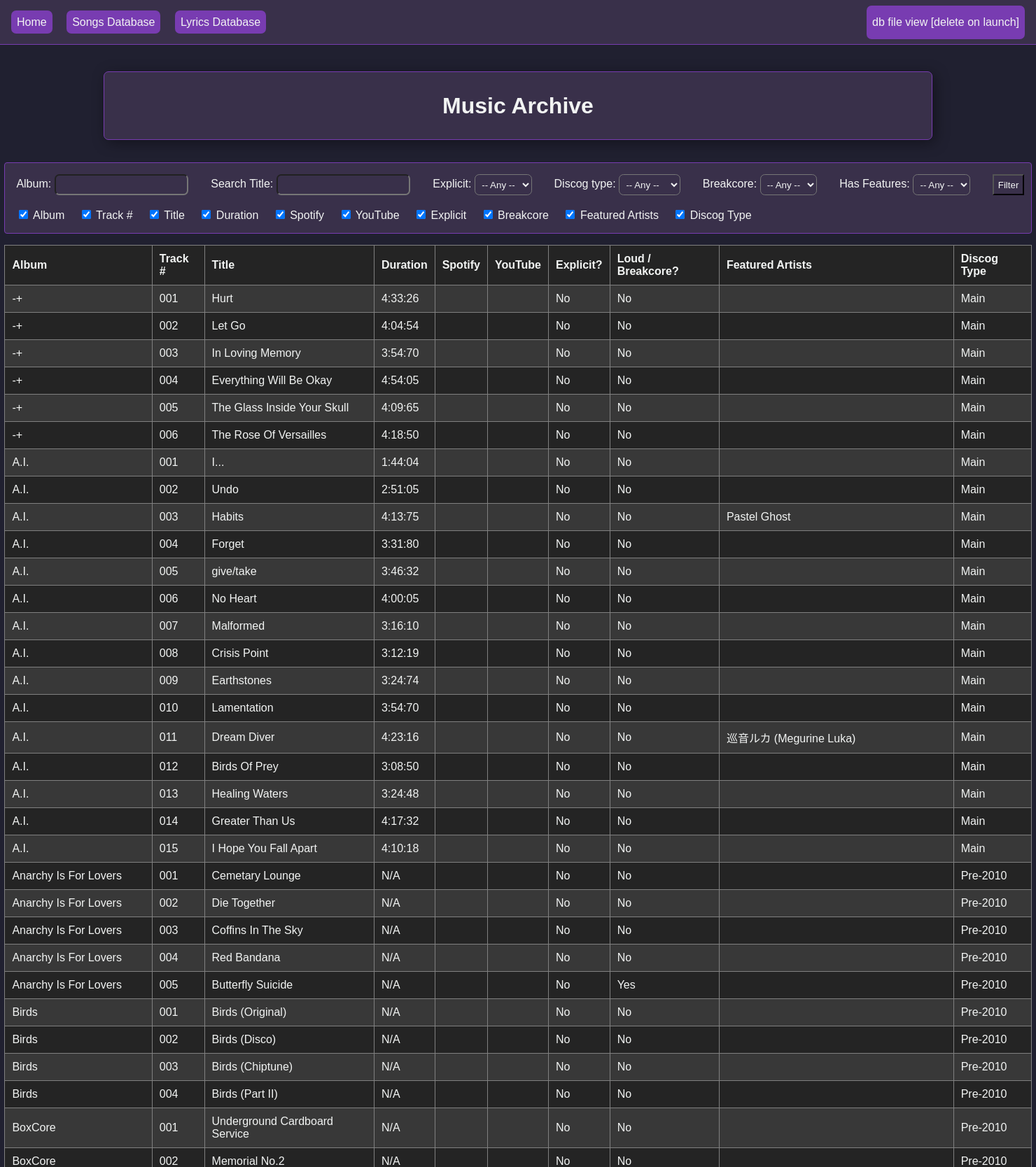
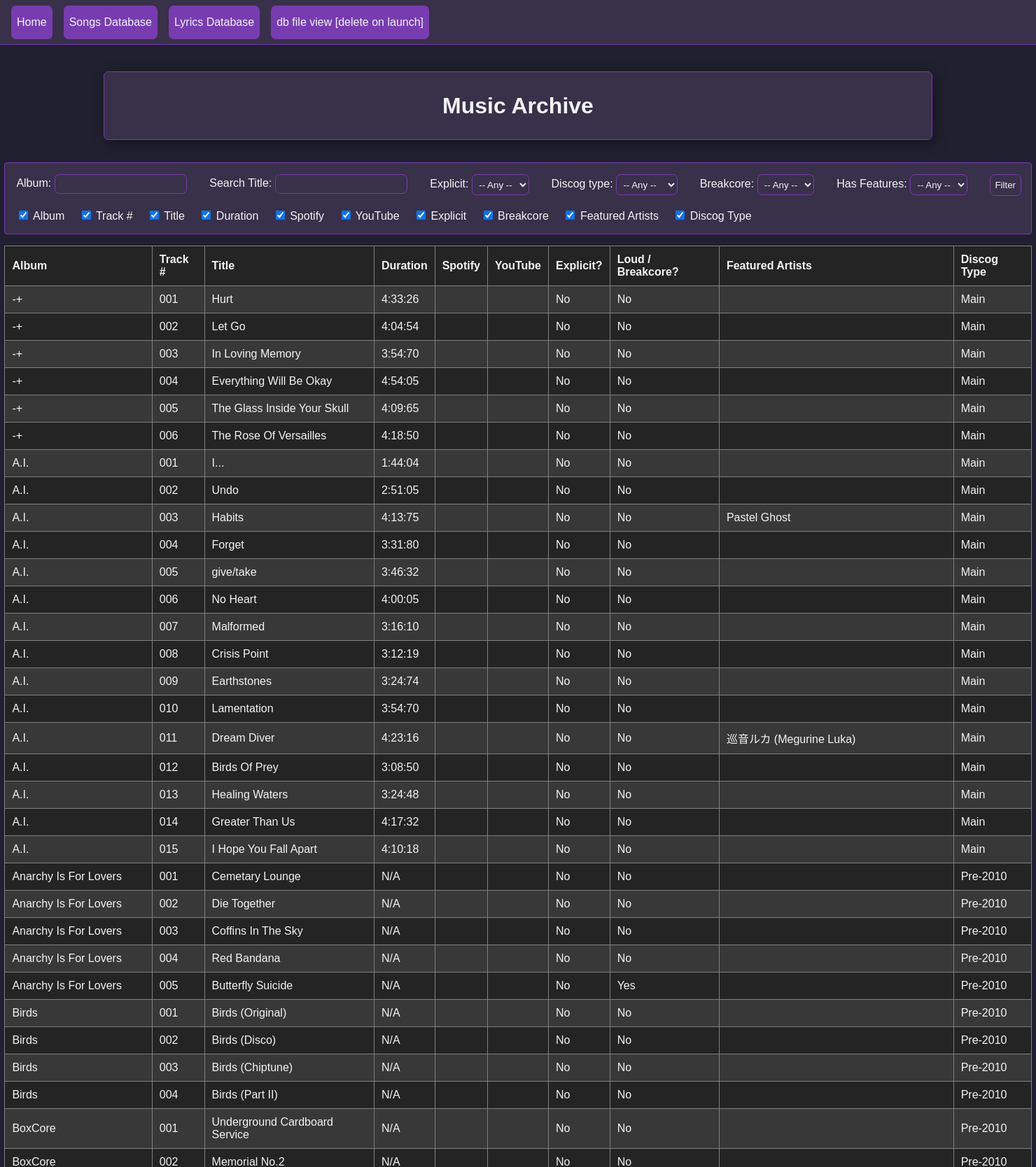
Before and after one commit to Kars-Ascended/MKA, a PHP site: page /songs.php in a window 1480 px wide. Shown: the top 1668 px of the page at 70% size. Run offline with PHP 8.4, Linux system fonts and the light colour scheme; data comes from the database, SQL or seed files in the repository.

Commit message:
more stuffs

```diff
--- a/backend/meta-include.php
+++ b/backend/meta-include.php
@@ -16,6 +16,6 @@
 <div class="nav">
     <a button href="index.php">Home</a>
     <a button href="songs.php">Songs Database</a>
-    <a button href="lyrics.php">Lyrics Database</a>
-    <a button href="/db" style="float: right; line-height: 2em;">db file view [delete on launch]</a>
+    <a button href="lyrics.php" style="">Lyrics Database</a>
+    <a button href="/db" style="float: left; line-height: 2em;">db file view [delete on launch]</a>
 </div>
--- a/css/base.css
+++ b/css/base.css
@@ -26,12 +26,23 @@
     background-color: var(--main);
 }
 
-[button] {
-    background-color: var(--accent);
+[button], button{
+    background-color: var(--accent) !important;
+    border: none;
     padding: 0.5em;
     border-radius: var(--main-br-radius);
-    transition: all 0.3s ease-in-out;
+    cursor: pointer;
 }
+
+:not(nav) button {
+    background-color: var(--secondary) !important;
+    border: 1px solid var(--accent) !important;
+}
+
+[button]:hover {
+    transition: all 0.1s ease-in-out;
+    scale: 1.05;
+    }
 
 a:not([button]){
     color: var(--accent-secondary)
--- a/css/main.css
+++ b/css/main.css
@@ -17,3 +17,16 @@
 .welcome {
     width: 90vw !important;
 }
+
+.custom-select select, label input {
+    cursor: pointer;
+    background-color: var(--secondary);
+    border: 1px solid var(--accent);
+}
+
+option {
+    background-color: var(--secondary);
+    color: var(--text);
+    border-radius: var(--main-br-radius);
+    border: 1px solid var(--accent);
+}
--- a/css/meta-include.css
+++ b/css/meta-include.css
@@ -13,6 +13,8 @@
     border-bottom: 1px solid var(--accent);
 
     [button] {
+        float: left;
+        line-height: 2em;
         text-decoration: none;
         margin: 0.5em;
     }
--- a/css/table.css
+++ b/css/table.css
@@ -60,3 +60,18 @@
   position: relative;
   font-family: Arial;
 }
+
+/* Custom Buttons */
+
+.custom-select select, label input {
+    cursor: pointer;
+    background-color: var(--secondary);
+    border: 1px solid var(--accent);
+}
+
+option {
+    background-color: var(--secondary);
+    color: var(--text);
+    border-radius: var(--main-br-radius);
+    border: 1px solid var(--accent);
+}
--- a/pages/songs.php
+++ b/pages/songs.php
@@ -25,15 +25,18 @@
         </label>
 
         <label>
+            <div class="custom-select">
             Explicit:
-            <select name="explicit">
-                <option value="">-- Any --</option>
-                <option value="1" <?php if (($_GET['explicit'] ?? '') === '1') echo 'selected'; ?>>Yes</option>
-                <option value="0" <?php if (($_GET['explicit'] ?? '') === '0') echo 'selected'; ?>>No</option>
-            </select>
+                <select name="explicit">
+                    <option value="">-- Any --</option>
+                    <option value="1" <?php if (($_GET['explicit'] ?? '') === '1') echo 'selected'; ?>>Yes</option>
+                    <option value="0" <?php if (($_GET['explicit'] ?? '') === '0') echo 'selected'; ?>>No</option>
+                </select>
+            </div>
         </label>
 
         <label>
+            <div class="custom-select">
             Discog type:
             <select name="discog">
                 <option value="">-- Any --</option>
@@ -43,24 +46,29 @@
                 <option value="Single" <?php if (($_GET['discog'] ?? '') === 'Single') echo 'selected'; ?>>Single</option>
                 <option value="Cover" <?php if (($_GET['discog'] ?? '') === 'Cover') echo 'selected'; ?>>Cover</option>
             </select>
+            </div>
         </label>
 
         <label>
+            <div class="custom-select">
             Breakcore:
             <select name="volume">
                 <option value="">-- Any --</option>
                 <option value="1" <?php if (($_GET['volume'] ?? '') === '1') echo 'selected'; ?>>Yes</option>
                 <option value="0" <?php if (($_GET['volume'] ?? '') === '0') echo 'selected'; ?>>No</option>
             </select>
+            </div>
         </label>
 
         <label>
+            <div class="custom-select">
             Has Features:
             <select name="has_features">
                 <option value="">-- Any --</option>
                 <option value="1" <?php if (($_GET['has_features'] ?? '') === '1') echo 'selected'; ?>>Yes</option>
                 <option value="0" <?php if (($_GET['has_features'] ?? '') === '0') echo 'selected'; ?>>No</option>
             </select>
+            </div>
         </label>
 
         <button type="submit">Filter</button>
```
Also changed, not shown: pages/lyrics.php (+13 -9 lines), .htaccess, favicon.ico (deleted).
